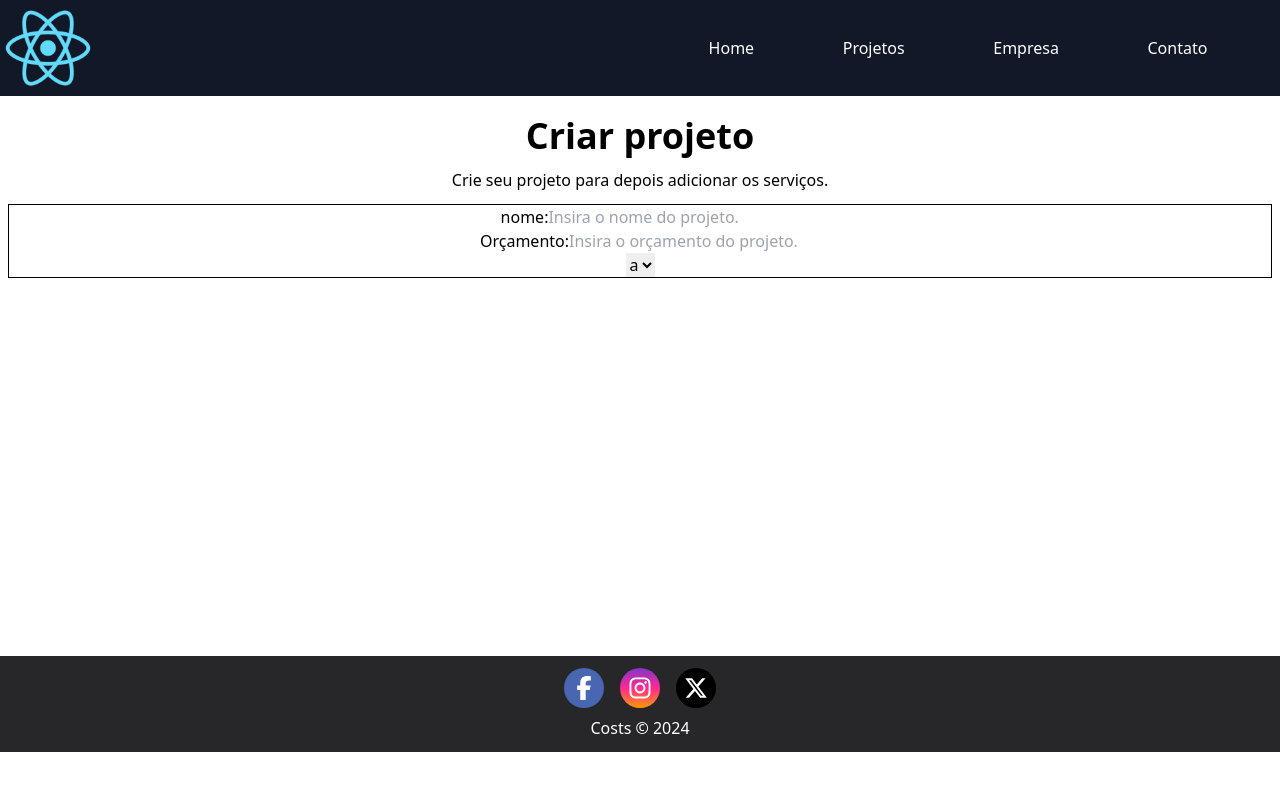
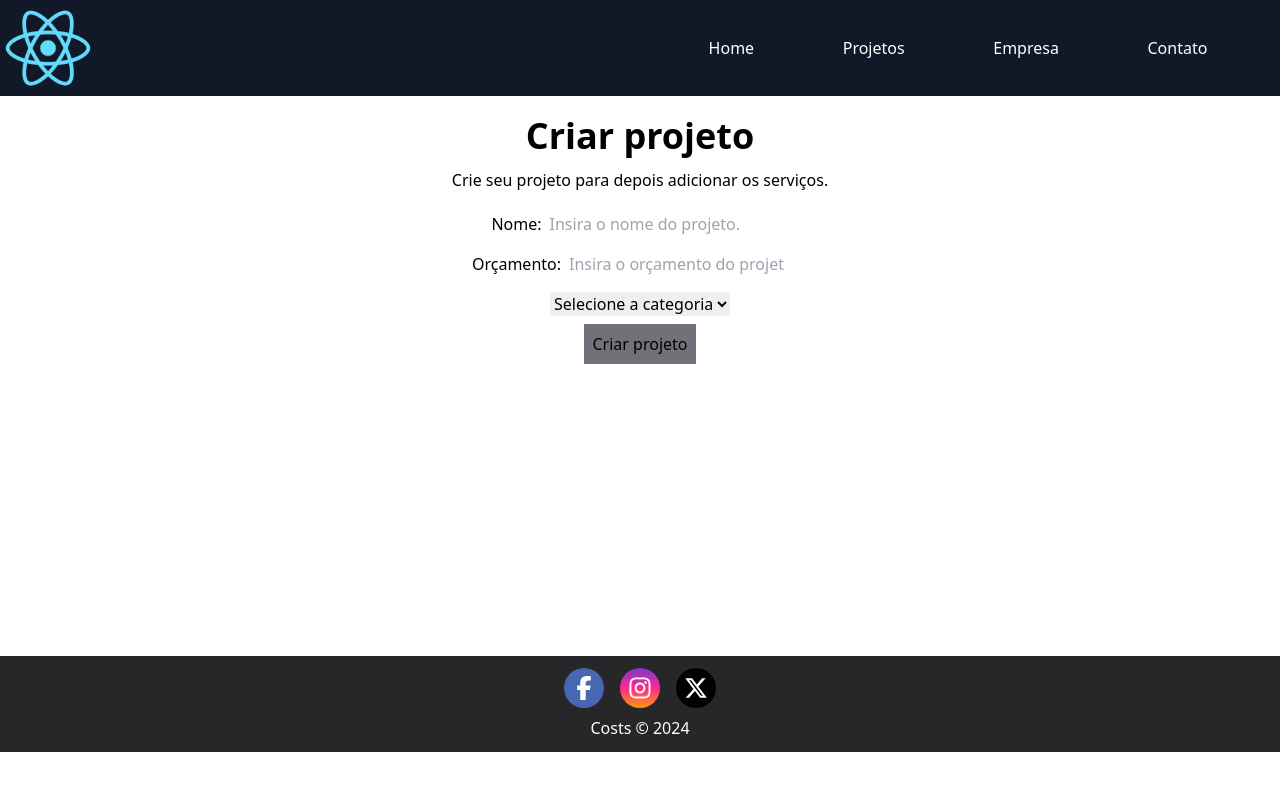
Before and after one commit to Skarzyll/Curso-de-React, a React (Vite) app in the folder ex1/: page /pages/NovoProjeto.tsx in a window 1280 px wide. Shown: the top 790 px of the page. Built offline with nearby package versions, Linux system fonts and the light colour scheme.

Commit message:
update ex1 form

```diff
--- a/ex1/src/components/Form.tsx
+++ b/ex1/src/components/Form.tsx
@@ -1,18 +1,34 @@
+import Input from "./Input";
+
 export default function Form() {
     return(
-        <form action="" method="post" className="border border-black">
-            <label className="">
-                nome:
-                <input type="text" name="" id="" placeholder="Insira o nome do projeto." />
-            </label><br />
-            <label>
-                Orçamento:
-                <input type="text" name="" id="" placeholder="Insira o orçamento do projeto." />
-            </label><br />
-            <select name="" id="">
-                <option value="a">a</option>
-                <option value="">s</option>
-            </select>
-        </form>
+        <>
+            <form action="" method="post" className="text-center">
+                <Input
+                    nomelabel="Nome"
+                    type="text"
+                    name=""
+                    id="n"
+                    placeholder="Insira o nome do projeto."
+                    handlechange={function(){}}
+                    //value=""
+                />
+                <Input
+                    nomelabel="Orçamento"
+                    type="Number"
+                    name=""
+                    id="o"
+                    placeholder="Insira o orçamento do projeto."
+                    handlechange={function(){}}
+                    //value=""
+                />
+                <select name="" id="" className="m-2" >
+                    <option value="" disabled selected>Selecione a categoria</option>
+                    <option value="a">a</option>
+                    <option value="">s</option>
+                </select>
+            </form>
+            <button type="button" className="bg-zinc-500 p-2">Criar projeto</button>
+        </>
     )
 }
--- /dev/null
+++ b/ex1/src/components/Input.tsx
@@ -0,0 +1,20 @@
+interface InputProps {
+    nomelabel: string,
+    type: string,
+    name: string,
+    id: string,
+    placeholder: string,
+    handlechange: (Event: React.ChangeEvent<HTMLInputElement>) => void,
+    value: string,
+}
+
+export default function Input({nomelabel, type, name, id, placeholder, handlechange, value} : InputProps) {
+    return(
+        <>
+            <label>
+                {nomelabel}:
+                <input type={type} name={name} id={id} placeholder={placeholder} onChange={handlechange} value={value} className="m-2" />
+            </label><br />
+        </>
+    )
+}
```
